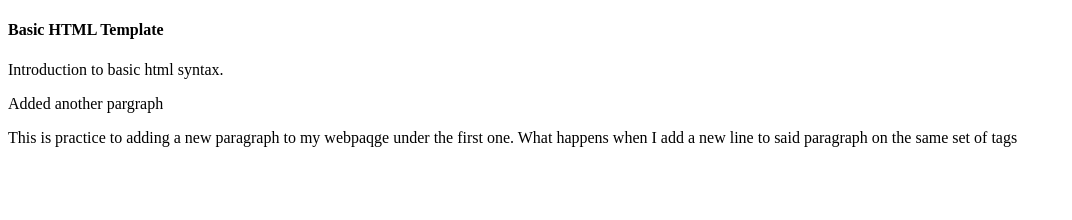
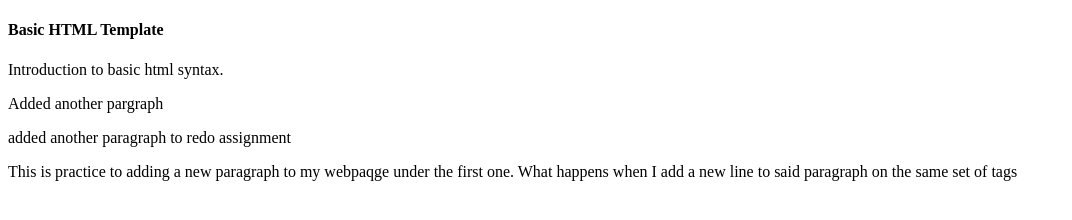
Before and after one commit to boss-tweed/HTML-AND-CSS-PROJECTS, a plain HTML site: page BasicHTML.html in a window 1280 px wide. Shown: the whole page, without its empty margins (0-1072 px from the left). Drawn offline with Linux system fonts and the light colour scheme.

Commit message:
Added another paragraph to body of file to redo assignment

```diff
--- a/BasicHTML.html
+++ b/BasicHTML.html
@@ -11,6 +11,7 @@
 		</header>
 		<p>Introduction to basic html syntax.</p>
         <p>Added another pargraph</p>
+        <p>added another paragraph to redo assignment</p>
 		<p>This is practice to adding a new paragraph to my webpaqge under the first one.
 		What happens when I add a new line to said paragraph on the same set of tags</p>
 	</body>
```
